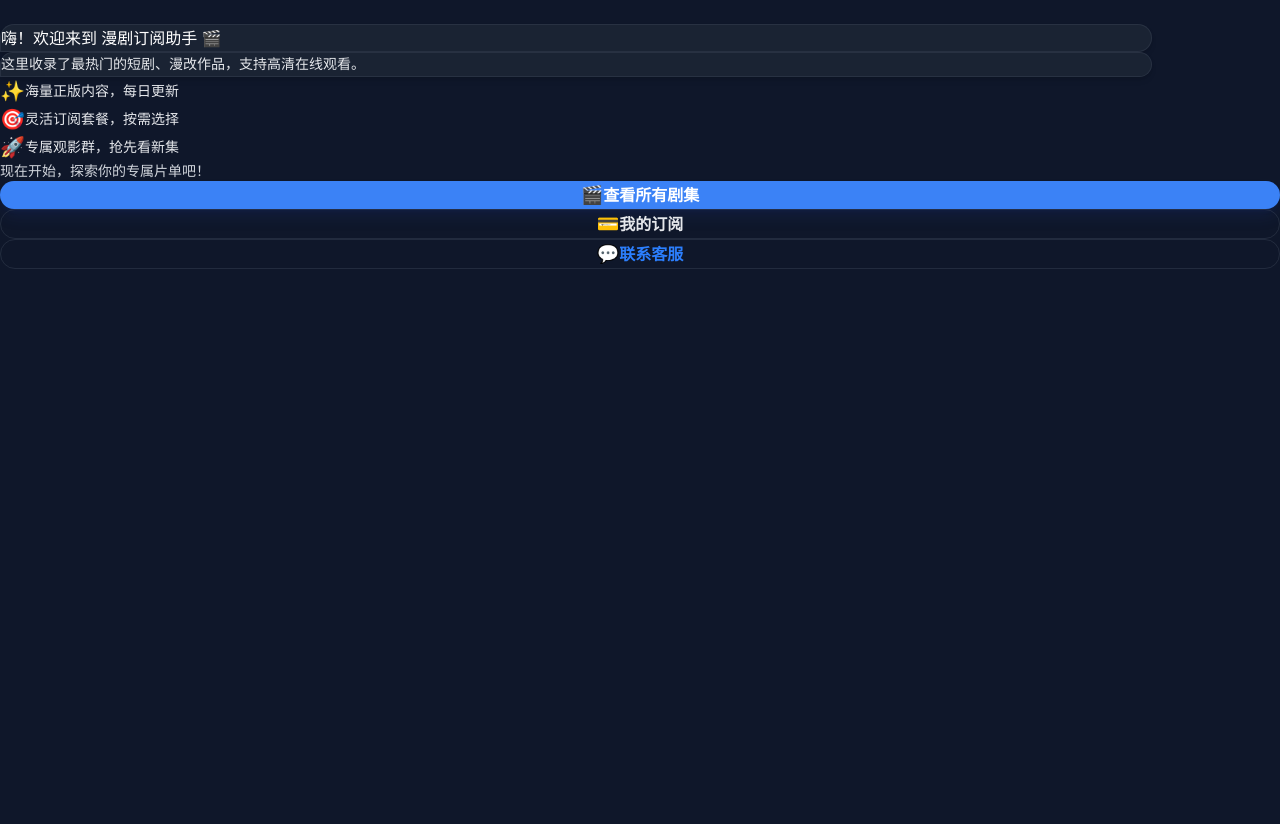
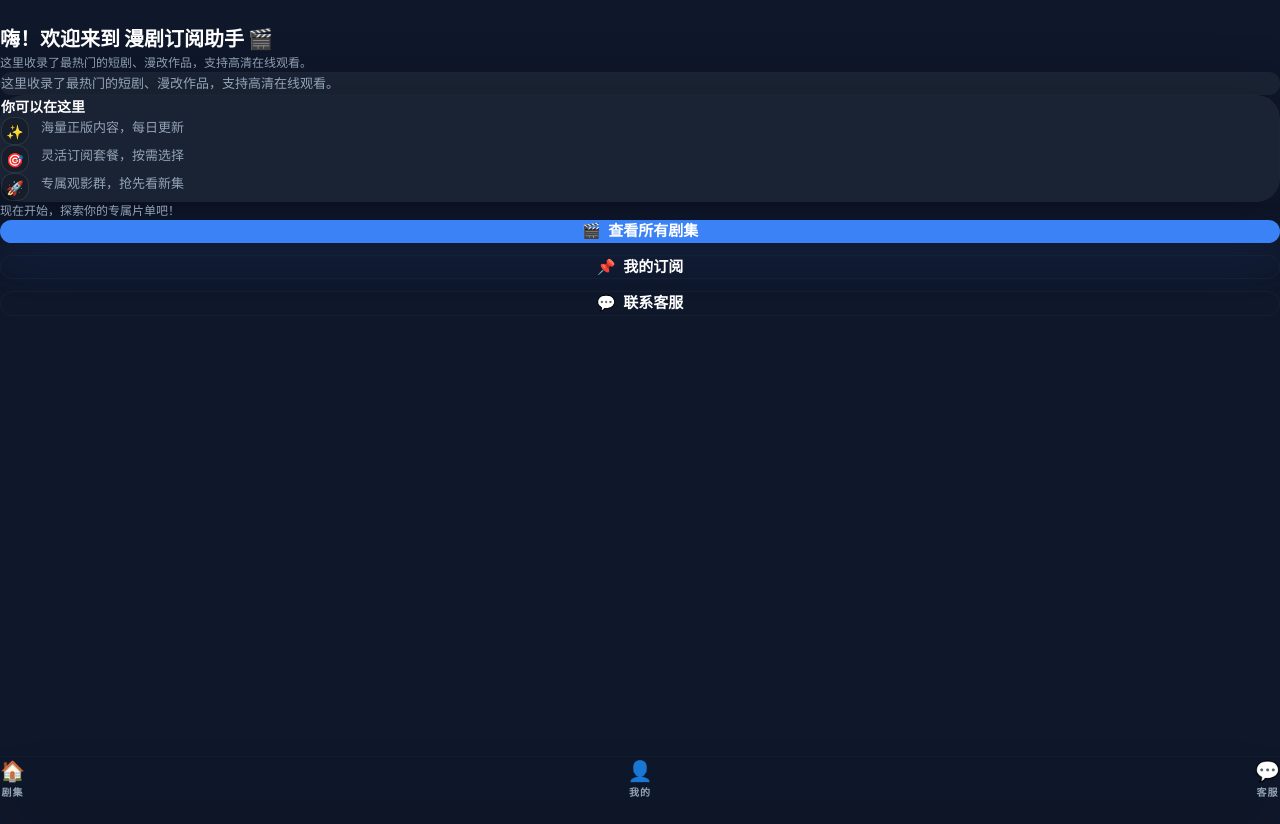
Before and after one commit to xilinbrothers/manju-frontend, a React (Vite) app: page / in a window 1280 px wide. Built offline with nearby package versions, Linux system fonts and the light colour scheme.

Commit message:
refactor(ui): chinese welcome and split service/success pages

```diff
--- a/frontend/src/App.jsx
+++ b/frontend/src/App.jsx
@@ -5,6 +5,8 @@ import PlansPage from './pages/PlansPage';
 import MySubscriptionsPage from './pages/MySubscriptionsPage';
 import PayRedirectPage from './pages/PayRedirectPage';
 import SeasonSelectPage from './pages/SeasonSelectPage';
+import ServicePage from './pages/ServicePage';
+import PaySuccessPage from './pages/PaySuccessPage';
 import AlertBar from './components/AlertBar';
 import Card from './components/ui/Card';
 import PaymentMethodSelector from './components/PaymentMethodSelector';
@@ -318,72 +320,7 @@ const App = () => {
           </div>
         );
       case 'success':
-        return (
-          <div className="flex flex-col min-h-screen bg-[#0F172A] p-5 text-center items-center">
-            <div className="mt-12 mb-10 relative">
-              <div className="w-24 h-24 bg-green-500 rounded-full flex items-center justify-center shadow-[0_0_40px_rgba(34,197,94,0.3)] animate-in zoom-in duration-500">
-                <svg className="w-12 h-12 text-white" fill="none" stroke="currentColor" viewBox="0 0 24 24">
-                  <path strokeLinecap="round" strokeLinejoin="round" strokeWidth="4" d="M5 13l4 4L19 7"></path>
-                </svg>
-              </div>
-            </div>
-
-            <h2 className="text-[24px] font-black text-white mb-2">{t.pay_success}</h2>
-            <p className="text-gray-400 text-[14px] mb-10">{t.sub_active}</p>
-
-            <div className="w-full bg-[#1A2333] rounded-3xl p-6 mb-8 border border-gray-800/50 text-left shadow-xl">
-              <div className="flex items-center space-x-2 mb-6">
-                <span className="text-orange-400">👑</span>
-                <span className="text-[15px] font-bold text-white">{t.benefits}</span>
-              </div>
-
-              <div className="space-y-6">
-                <div className="flex items-start space-x-4">
-                  <div className="w-10 h-10 bg-blue-500/10 rounded-xl flex items-center justify-center flex-shrink-0">
-                    <span className="text-blue-500 text-lg">📅</span>
-                  </div>
-                  <div>
-                    <div className="text-[14px] font-bold text-white">{t.valid_until}</div>
-                    <div className="text-[12px] text-gray-400 mt-0.5">2026-06-14 23:59</div>
-                  </div>
-                </div>
-
-                <div className="flex items-start space-x-4">
-                  <div className="w-10 h-10 bg-purple-500/10 rounded-xl flex items-center justify-center flex-shrink-0">
-                    <span className="text-purple-500 text-lg">👥</span>
-                  </div>
-                  <div>
-                    <div className="text-[14px] font-bold text-white">{t.vip_group}</div>
-                    <div className="text-[12px] text-gray-400 mt-0.5">请进入"我的订阅"查看并进入VIP群</div>
-                  </div>
-                </div>
-
-                <div className="flex items-start space-x-4">
-                  <div className="w-10 h-10 bg-green-500/10 rounded-xl flex items-center justify-center flex-shrink-0">
-                    <span className="text-green-500 text-lg">✓</span>
-                  </div>
-                  <div>
-                    <div className="text-[14px] font-bold text-white">{t.full_unlock}</div>
-                    <div className="text-[12px] text-gray-400 mt-0.5">{t.hd_no_ads}</div>
-                  </div>
-                </div>
-              </div>
-            </div>
-
-            <div className="w-full flex flex-col space-y-3.5 pb-10">
-              <button onClick={() => navigate('my-subs')} className="w-full py-4.5 bg-[#3B82F6] hover:bg-blue-600 text-white text-[16px] font-bold rounded-full shadow-lg shadow-blue-900/20 transition-all active:scale-[0.98] flex items-center justify-center space-x-2">
-                <span>📌</span>
-                <span>查看我的订阅</span>
-              </button>
-              <button
-                onClick={() => navigate('welcome')}
-                className="w-full py-4.5 bg-transparent hover:bg-white/5 text-gray-300 text-[16px] font-bold rounded-full transition-all border border-gray-800/50"
-              >
-                {t.back_home}
-              </button>
-            </div>
-          </div>
-        );
+        return <PaySuccessPage t={t} onGoMySubs={() => navigate('my-subs')} onBackHome={() => navigate('welcome')} />;
       case 'my-subs':
         return (
           <MySubscriptionsPage
@@ -412,39 +349,14 @@ const App = () => {
           />
         );
       case 'service':
-        return (
-          <div className="flex flex-col min-h-screen bg-[#0F172A] text-white p-6 items-center justify-center text-center">
-            <div className="w-24 h-24 bg-[#1A2333] rounded-full flex items-center justify-center mb-8 shadow-2xl border border-gray-800/50">
-              <div className="text-4xl">💬</div>
-            </div>
-            <h3 className="text-[20px] font-bold mb-4">联系客服</h3>
-            <p className="text-gray-400 text-[14px] max-w-[240px] leading-relaxed mb-10">
-              遇到支付、进群或其他问题？<br/>
-              点击下方按钮联系我们的人工客服，我们将为您提供 1对1 服务。
-            </p>
-            <button
-              className="w-full py-4.5 bg-[#3B82F6] hover:bg-blue-600 text-white font-bold rounded-full shadow-lg shadow-blue-900/20 transition-all active:scale-[0.98] flex items-center justify-center space-x-2"
-              onClick={() => window.open('https://t.me/manjudingyue', '_blank')}
-            >
-              <span>👤</span>
-              <span>联系人工客服</span>
-            </button>
-
-            <button
-              onClick={() => navigate('welcome')}
-              className="mt-6 text-gray-500 text-[14px] hover:text-white transition-colors"
-            >
-              返回首页
-            </button>
-          </div>
-        );
+        return <ServicePage onNavigate={navigate} />;
       default:
-        return <WelcomePage onNavigate={navigate} />;
+        return <WelcomePage onNavigate={navigate} t={t} />;
     }
   };
 
   return (
-    <div className="min-h-screen bg-[#0F172A] text-white">
+    <div className="min-h-screen bg-[var(--app-bg)] text-[var(--app-fg)]">
       {/* 状态栏占位 */}
       <div className="h-6 w-full"></div>
       {appAlert?.message ? (
--- /dev/null
+++ b/frontend/src/pages/PaySuccessPage.jsx
@@ -0,0 +1,73 @@
+import React from 'react';
+import Button from '../components/ui/Button';
+import Card from '../components/ui/Card';
+import SectionHeader from '../components/ui/SectionHeader';
+
+const PaySuccessPage = ({ t, onGoMySubs, onBackHome }) => {
+  return (
+    <div className="flex flex-col min-h-screen bg-[var(--app-bg)] text-[var(--app-fg)] p-5 pb-24 items-center text-center">
+      <div className="mt-10 mb-8">
+        <div className="w-24 h-24 bg-green-500 rounded-full flex items-center justify-center shadow-[0_0_40px_rgba(34,197,94,0.25)]">
+          <svg className="w-12 h-12 text-white" fill="none" stroke="currentColor" viewBox="0 0 24 24">
+            <path strokeLinecap="round" strokeLinejoin="round" strokeWidth="4" d="M5 13l4 4L19 7"></path>
+          </svg>
+        </div>
+      </div>
+
+      <div className="w-full mb-6">
+        <SectionHeader title={t?.pay_success || '支付成功'} subtitle={t?.sub_active || '订阅已激活'} />
+      </div>
+
+      <Card className="w-full p-6 mb-7 text-left">
+        <div className="flex items-center gap-2 mb-6">
+          <span className="text-orange-400">👑</span>
+          <span className="text-[15px] font-black">{t?.benefits || '会员权益'}</span>
+        </div>
+
+        <div className="space-y-5">
+          <div className="flex items-start gap-3">
+            <div className="w-10 h-10 bg-blue-500/10 rounded-xl flex items-center justify-center flex-shrink-0">
+              <span className="text-blue-500 text-lg">📅</span>
+            </div>
+            <div>
+              <div className="text-[14px] font-bold">{t?.valid_until || '有效期至'}</div>
+              <div className="text-[12px] text-[color:var(--app-muted)] mt-0.5">支付成功后可在「我的订阅」查看</div>
+            </div>
+          </div>
+
+          <div className="flex items-start gap-3">
+            <div className="w-10 h-10 bg-purple-500/10 rounded-xl flex items-center justify-center flex-shrink-0">
+              <span className="text-purple-500 text-lg">👥</span>
+            </div>
+            <div>
+              <div className="text-[14px] font-bold">{t?.vip_group || '专属观影群'}</div>
+              <div className="text-[12px] text-[color:var(--app-muted)] mt-0.5">进入「我的订阅」点击“进入群组”即可申请加入</div>
+            </div>
+          </div>
+
+          <div className="flex items-start gap-3">
+            <div className="w-10 h-10 bg-green-500/10 rounded-xl flex items-center justify-center flex-shrink-0">
+              <span className="text-green-500 text-lg">✓</span>
+            </div>
+            <div>
+              <div className="text-[14px] font-bold">{t?.full_unlock || '全集解锁'}</div>
+              <div className="text-[12px] text-[color:var(--app-muted)] mt-0.5">{t?.hd_no_ads || '高清无广告，更新秒推送'}</div>
+            </div>
+          </div>
+        </div>
+      </Card>
+
+      <div className="w-full flex flex-col gap-3">
+        <Button onClick={onGoMySubs} className="rounded-full py-4 text-[15px] flex items-center justify-center gap-2">
+          <span>📌</span>
+          <span>查看我的订阅</span>
+        </Button>
+        <Button variant="ghost" onClick={onBackHome} className="rounded-full py-4 text-[15px]">
+          {t?.back_home || '返回首页'}
+        </Button>
+      </div>
+    </div>
+  );
+};
+
+export default PaySuccessPage;
--- /dev/null
+++ b/frontend/src/pages/ServicePage.jsx
@@ -0,0 +1,41 @@
+import React from 'react';
+import BottomNav from '../components/BottomNav';
+import Button from '../components/ui/Button';
+import Card from '../components/ui/Card';
+import SectionHeader from '../components/ui/SectionHeader';
+
+const ServicePage = ({ onNavigate, supportLink = 'https://t.me/manjudingyue' }) => {
+  return (
+    <div className="flex flex-col min-h-screen bg-[var(--app-bg)] text-[var(--app-fg)] p-6 pb-24">
+      <header className="mb-8">
+        <SectionHeader title="联系客服" subtitle="遇到支付、进群或其他问题，客服会为你解答" />
+      </header>
+
+      <Card className="p-5">
+        <div className="flex items-center gap-3 mb-3">
+          <div className="w-12 h-12 rounded-[var(--app-radius-md)] bg-black/15 border border-white/10 flex items-center justify-center">
+            <span className="text-[22px]">💬</span>
+          </div>
+          <div className="text-[15px] font-black">人工客服</div>
+        </div>
+        <div className="text-[13px] text-[color:var(--app-muted)] leading-relaxed mb-5">
+          点击下方按钮联系人工客服。支付成功后入群入口在「我的订阅」里。
+        </div>
+        <Button onClick={() => window.open(supportLink, '_blank')} className="rounded-full py-4 text-[15px] flex items-center justify-center gap-2">
+          <span>👤</span>
+          <span>联系人工客服</span>
+        </Button>
+      </Card>
+
+      <div className="mt-4">
+        <Button variant="ghost" onClick={() => onNavigate?.('welcome')} className="rounded-full py-4 text-[15px]">
+          返回首页
+        </Button>
+      </div>
+
+      <BottomNav current="service" onNavigate={onNavigate} />
+    </div>
+  );
+};
+
+export default ServicePage;
--- a/frontend/src/pages/WelcomePage.jsx
+++ b/frontend/src/pages/WelcomePage.jsx
@@ -1,63 +1,66 @@
 import React from 'react';
+import BottomNav from '../components/BottomNav';
+import Button from '../components/ui/Button';
+import Card from '../components/ui/Card';
+import SectionHeader from '../components/ui/SectionHeader';
 
 const WelcomePage = ({ onNavigate, t }) => {
   return (
-    <div className="flex flex-col p-5 text-white min-h-screen">
-      {/* Bot Chat Bubbles */}
-      <div className="space-y-4 mb-8">
-        <div className="bg-[#1A2333] rounded-2xl rounded-bl-none p-4 max-w-[90%] self-start shadow-md border border-gray-700/50">
-          <p className="text-md font-medium leading-relaxed">
-            {t.welcome}
-          </p>
-        </div>
+    <div className="flex flex-col p-5 min-h-screen bg-[var(--app-bg)] text-[var(--app-fg)] pb-24">
+      <div className="mb-6">
+        <SectionHeader title={t?.welcome || '欢迎'} subtitle={t?.welcome_desc || ''} />
+      </div>
 
-        <div className="bg-[#1A2333] rounded-2xl rounded-bl-none p-4 max-w-[90%] self-start shadow-md border border-gray-700/50">
-          <p className="text-sm leading-relaxed text-gray-200">
-            {t.welcome_desc}
-          </p>
-        </div>
+      <div className="space-y-4">
+        <Card className="p-4">
+          <div className="text-[13px] text-[color:var(--app-muted)] leading-relaxed">
+            {t?.welcome_desc || ''}
+          </div>
+        </Card>
 
-        {/* Feature List */}
-        <div className="space-y-3 py-2 px-1">
-          {t.features.map((feature, index) => (
-            <div key={index} className="flex items-center space-x-3 group">
-              <span className="text-xl">{['✨', '🎯', '🚀'][index]}</span>
-              <span className="text-sm font-medium text-gray-200">{feature}</span>
-            </div>
-          ))}
-        </div>
+        <Card className="p-4">
+          <div className="text-[14px] font-black mb-3">你可以在这里</div>
+          <div className="space-y-3">
+            {(t?.features || []).map((feature, index) => (
+              <div key={index} className="flex items-start gap-3">
+                <div className="w-7 h-7 rounded-xl bg-black/15 border border-white/10 flex items-center justify-center flex-shrink-0">
+                  <span className="text-[14px]">{['✨', '🎯', '🚀'][index] || '•'}</span>
+                </div>
+                <div className="text-[13px] text-[color:var(--app-muted)] leading-relaxed">{feature}</div>
+              </div>
+            ))}
+          </div>
+        </Card>
 
-        <div className="pt-4">
-          <p className="text-sm font-medium text-gray-300">{t.explore}</p>
+        <div className="pt-2">
+          <div className="text-[12px] text-[color:var(--app-muted)]">{t?.explore || ''}</div>
         </div>
       </div>
 
-      {/* Buttons Container */}
-      <div className="flex flex-col space-y-3.5 mt-auto pb-6">
-        <button
-          onClick={() => onNavigate('series')}
-          className="w-full py-4.5 bg-[#3B82F6] hover:bg-blue-600 text-white font-bold rounded-full transition-all shadow-lg shadow-blue-900/20 flex items-center justify-center space-x-2 active:scale-[0.98]"
+      <div className="mt-auto flex flex-col gap-3 pb-2">
+        <Button onClick={() => onNavigate?.('series')} className="py-4 rounded-full text-[15px] flex items-center justify-center gap-2">
+          <span>🎬</span>
+          <span>{t?.view_all || '查看所有剧集'}</span>
+        </Button>
+        <Button
+          variant="ghost"
+          onClick={() => onNavigate?.('my-subs')}
+          className="py-4 rounded-full text-[15px] flex items-center justify-center gap-2"
         >
-          <span className="text-lg">🎬</span>
-          <span className="text-md">{t.view_all}</span>
-        </button>
+          <span>📌</span>
+          <span>{t?.my_subs || '我的订阅'}</span>
+        </Button>
+        <Button
+          variant="ghost"
+          onClick={() => onNavigate?.('service')}
+          className="py-4 rounded-full text-[15px] flex items-center justify-center gap-2"
+        >
+          <span>💬</span>
+          <span>{t?.contact_support || '联系客服'}</span>
+        </Button>
+      </div>
 
-        <button
-          onClick={() => onNavigate('my-subs')}
-          className="w-full py-4.5 bg-transparent text-gray-200 font-bold rounded-full transition-all border border-gray-700/50 hover:bg-white/5 flex items-center justify-center space-x-2 active:scale-[0.98]"
-        >
-          <span className="text-lg">💳</span>
-          <span className="text-md">{t.my_subs}</span>
-        </button>
-
-        <button
-          onClick={() => onNavigate('service')}
-          className="w-full py-4.5 bg-transparent text-blue-500 font-bold rounded-full transition-all border border-gray-700/50 hover:bg-white/5 flex items-center justify-center space-x-2 active:scale-[0.98]"
-        >
-          <span className="text-lg">💬</span>
-          <span className="text-md">{t.contact_support}</span>
-        </button>
-      </div>
+      <BottomNav current="welcome" onNavigate={onNavigate} />
     </div>
   );
 };
```
